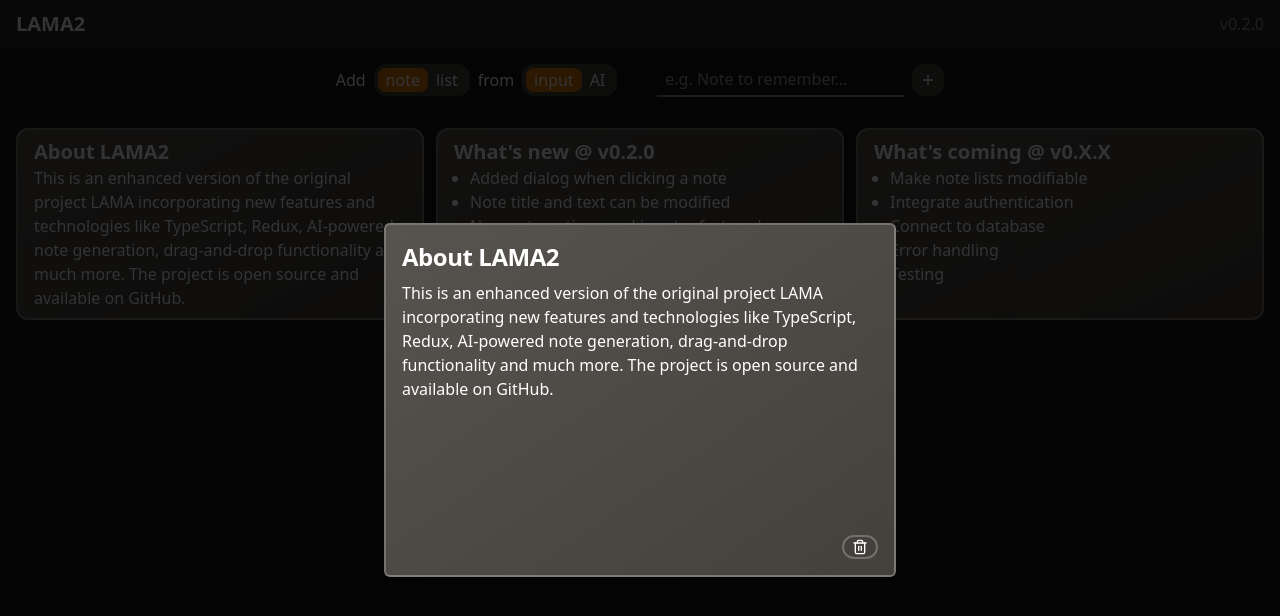
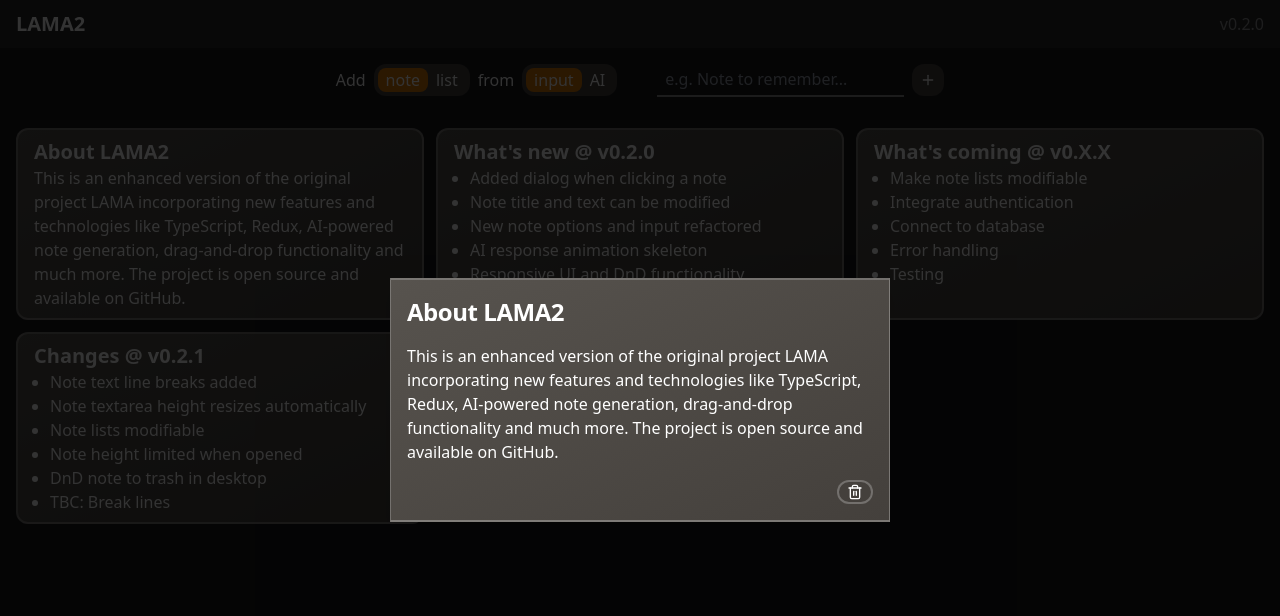
Before and after one commit to alepemu/lama2, a React (Vite) app: page / in a window 1280 px wide. Both pictures are taken after a click on the button 220 px from the left and 224 px from the top of the page. Shown: the top 616 px of the page. Built offline with nearby package versions, Linux system fonts and the light colour scheme.

Commit message:
Add list edition capabilites and scrollbar styling

```diff
--- a/package.json
+++ b/package.json
@@ -24,6 +24,7 @@
     "react-dom": "^18.2.0",
     "react-hook-form": "^7.51.0",
     "react-redux": "^9.1.0",
+    "react-textarea-autosize": "^8.5.3",
     "tailwind-merge": "^2.2.1",
     "tailwindcss-animate": "^1.0.7"
   },
--- a/src/assets/mocks.json
+++ b/src/assets/mocks.json
@@ -34,5 +34,20 @@
       "typeId": 1
     },
     "id": "3"
+  },
+  {
+    "data": {
+      "title": "Changes @ v0.2.1",
+      "list": [
+        "Note text line breaks added",
+        "Note textarea height resizes automatically",
+        "Note lists modifiable",
+        "Note height limited when opened",
+        "DnD note to trash in desktop",
+        "TBC: Break lines"
+      ],
+      "typeId": 1
+    },
+    "id": "4"
   }
 ]
--- a/src/components/form/NewNoteInput.tsx
+++ b/src/components/form/NewNoteInput.tsx
@@ -52,6 +52,7 @@ export function NewNoteInput() {
             name="input"
             type="text"
             placeholder={noteInputText[type][method]}
+            autoComplete="off"
             className="bg-transparent py-1 px-2 border-b-2 border-white/50 focus:outline-none"
           />
           <button
--- a/src/components/notes/NoteClose.tsx
+++ b/src/components/notes/NoteClose.tsx
@@ -3,6 +3,7 @@ import { CSSProperties } from "react";
 import { NoteCloseProps } from "@/types";
 
 const NoteClose = ({ data, style, isDragging }: NoteCloseProps) => {
+  const { typeId } = data;
   const inlineStyles: CSSProperties = {
     opacity: isDragging ? "0.75" : "1",
     border: isDragging ? "2px dashed white" : "",
@@ -16,8 +17,8 @@ const NoteClose = ({ data, style, isDragging }: NoteCloseProps) => {
       className="flex flex-col justify-start min-w-80 h-full overflow-hidden bg-gradient-to-br from-stone-600 to-stone-700 px-4 py-2 rounded-xl border-2 border-white/25"
     >
       <h1 className="font-bold text-xl">{data.title}</h1>
-      {data.text && <p>{data.text}</p>}
-      {data.list && (
+      {typeId === 0 && <p className="whitespace-pre-line">{data.text}</p>}
+      {typeId === 1 && (
         <ul className="list-disc ml-4">
           {data.list?.map((item, index) => (
             <li key={index} className="break-words">
--- a/src/components/notes/NoteOpen.tsx
+++ b/src/components/notes/NoteOpen.tsx
@@ -11,10 +11,11 @@ import {
   DialogTitle,
 } from "@/components/shadcn/Dialog";
 import { ListItem } from "@/components/notes/list/ListItem";
+import TextareaAutosize from "react-textarea-autosize";
 // Types
 import { NoteOpenProps } from "@/types";
-
-import { /*Palette,*/ Trash2 } from "lucide-react";
+// Icons
+import { Trash2 } from "lucide-react";
 
 export function NoteOpen({ id, data, close }: NoteOpenProps) {
   const { typeId } = data;
@@ -24,18 +25,10 @@ export function NoteOpen({ id, data, close }: NoteOpenProps) {
   const [listItem, setListItem] = useState<string>("");
   const dispatch = useAppDispatch();
 
-  const updateListItem = (index: number, newItem: string) => {
-    if (newItem === "") {
+  const updateListItem = (index: number, updatedItem: string) => {
     setList((list) => {
       const newList = [...(list ?? [])];
-        newList.splice(index, 1);
-        return newList;
-      });
-      return;
-    }
-    setList((list) => {
-      const newList = [...(list ?? [])];
-      newList[index] = newItem;
+      newList[index] = updatedItem;
       return newList;
     });
   };
@@ -45,8 +38,6 @@ export function NoteOpen({ id, data, close }: NoteOpenProps) {
 
     let updatedList = list;
     if (listItem) {
-      console.log("eeeh");
-      console.log(listItem);
       updatedList = [...(list ?? []), listItem];
       setList(updatedList);
       setListItem("");
@@ -58,7 +49,12 @@ export function NoteOpen({ id, data, close }: NoteOpenProps) {
     close();
   };
 
-  // const handleEditList = (event: React.FormEvent) => {};
+  const handleEditList = (event: React.FormEvent) => {
+    event.preventDefault();
+    if (listItem === "") return;
+    setList((list) => [...(list ?? []), listItem]);
+    setListItem("");
+  };
 
   const handleDelete = () => {
     dispatch(deleteNoteById(id));
@@ -67,17 +63,14 @@ export function NoteOpen({ id, data, close }: NoteOpenProps) {
 
   return (
     <DialogContent
-      className="w-5/6 bg-gradient-to-br from-stone-600 to-stone-700 text-white border-2 border-white/25"
-      onInteractOutside={(event) => {
-        handleEditNote(event as any);
-      }}
+      className="bg-gradient-to-br from-stone-600 to-stone-700 text-white border-y-2 border-white/25"
+      onInteractOutside={(event) => handleEditNote(event as any)}
     >
-      <form onSubmit={handleEditNote} className="space-y-2">
       <DialogHeader>
         <DialogTitle>
           <input
             name="title"
-              placeholder="Title..."
+            placeholder="Title"
             tabIndex={-1}
             value={title}
             onChange={(event) => setTitle(event.target.value)}
@@ -85,36 +78,52 @@ export function NoteOpen({ id, data, close }: NoteOpenProps) {
           />
         </DialogTitle>
       </DialogHeader>
-        {text && (
-          <textarea
+      {typeId === 0 && (
+        <TextareaAutosize
           name="text"
-            placeholder="Content..."
+          placeholder="Note"
           tabIndex={-1}
           value={text}
           onChange={(event) => setText(event.target.value)}
-            className="w-full resize-none h-60 bg-transparent focus:outline-none text-base"
+          className="resize-none bg-transparent focus:outline-none text-base"
         />
       )}
-        {list && (
+      {typeId === 1 && (
         <>
           <ul className="list-disc ml-4">
-              {data.list?.map((item, index) => (
-                <li key={index} className="break-words">
+            {list?.map((item, index) => {
+              const key = item + Date.now();
+              return (
+                <li key={key} className="break-words">
                   <ListItem
                     index={index}
                     item={item}
-                    updateList={(newItem) => updateListItem(index, newItem)}
+                    updateList={(updatedItem) =>
+                      updateListItem(index, updatedItem)
+                    }
+                    removeItem={() =>
+                      setList((list) => {
+                        const newList = [...(list ?? [])];
+                        newList.splice(index, 1);
+                        return newList;
+                      })
+                    }
                   />
                 </li>
-              ))}
+              );
+            })}
             <li>
+              <form onSubmit={handleEditList}>
                 <input
                   name="list-item-new"
-                  placeholder="New item..."
+                  placeholder="List item"
+                  tabIndex={-1}
                   value={listItem}
+                  autoComplete="off"
                   onChange={(event) => setListItem(event.target.value)}
                   className="w-4/5 bg-transparent focus:outline-none text-base"
                 />
+              </form>
             </li>
           </ul>
         </>
@@ -123,14 +132,7 @@ export function NoteOpen({ id, data, close }: NoteOpenProps) {
         <Button className="bg-stone-700 !px-1" onClick={handleDelete}>
           <Trash2 className="h-4" />
         </Button>
-          {/* <Button className="bg-black/50 !px-1">
-            <Palette className="h-4" />
-          </Button> */}
-          {/* <Button type="submit" className="bg-green-700">
-            Save
-          </Button> */}
       </DialogFooter>
-      </form>
     </DialogContent>
   );
 }
--- a/src/components/shadcn/Dialog.tsx
+++ b/src/components/shadcn/Dialog.tsx
@@ -35,7 +35,7 @@ const DialogContent = React.forwardRef<
     <DialogPrimitive.Content
       ref={ref}
       className={cn(
-        "fixed left-[50%] top-[50%] z-50 grid w-full max-w-lg translate-x-[-50%] translate-y-[-50%] gap-4 border bg-background p-4 shadow-lg duration-200 data-[state=open]:animate-in data-[state=closed]:animate-out data-[state=closed]:fade-out-0 data-[state=open]:fade-in-0 data-[state=closed]:zoom-out-95 data-[state=open]:zoom-in-95 data-[state=closed]:slide-out-to-left-1/2 data-[state=closed]:slide-out-to-top-[48%] data-[state=open]:slide-in-from-left-1/2 data-[state=open]:slide-in-from-top-[48%] rounded-md",
+        "fixed left-[50%] top-[50%] z-50 grid w-full max-w-[500px] max-h-3/4 translate-x-[-50%] translate-y-[-50%] gap-4 border bg-background p-4 shadow-lg duration-200 data-[state=open]:animate-in data-[state=closed]:animate-out data-[state=closed]:fade-out-0 data-[state=open]:fade-in-0 data-[state=closed]:zoom-out-95 data-[state=open]:zoom-in-95 data-[state=closed]:slide-out-to-left-1/2 data-[state=closed]:slide-out-to-top-[48%] data-[state=open]:slide-in-from-left-1/2 data-[state=open]:slide-in-from-top-[48%] overflow-y-scroll",
         className
       )}
       {...props}
--- a/src/index.css
+++ b/src/index.css
@@ -5,3 +5,11 @@
 .animate-fade-in {
   @apply animate-note-fade-in;
 }
+
+::-webkit-scrollbar {
+  width: 5px;
+}
+
+::-webkit-scrollbar-thumb {
+  background: #78716c;
+}
--- a/src/services/createNote.ts
+++ b/src/services/createNote.ts
@@ -27,9 +27,10 @@ const createNewNote = async (
     // newNote.list = data.list;
     await new Promise((resolve) => setTimeout(resolve, 3000));
     newNote.text = "Sorry, the server is currently down ):";
+    newNote.list = ["Sorry, the server is currently down ):"];
   } else if (method === "manual") {
-    newNote.text = typeId === 0 ? "note" : undefined;
-    newNote.list = typeId === 1 ? Array(3).fill("item") : undefined;
+    newNote.text = typeId === 0 ? "" : undefined;
+    newNote.list = typeId === 1 ? [] : undefined;
   }
 
   return newNote;
--- a/src/utils/placeholders.ts
+++ b/src/utils/placeholders.ts
@@ -4,7 +4,7 @@
       ai: "e.g. Definition of closure...",
     },
     list: {
-      manual: "e.g. List of chores to do...",
+      manual: "e.g. List of tasks...",
       ai: "e.g. Steps to boil an egg...",
     },
   };
--- a/tailwind.config.js
+++ b/tailwind.config.js
@@ -8,6 +8,11 @@ export default {
         "spin-slow": "spin 1.5s linear infinite",
         "note-fade-in": "fadeIn 1.5s ease-in-out",
         "dashboard-intro": "fadeIn 0.5s ease-in",
+      },
+      maxHeight: {
+        "1/4": "25%",
+        "1/2": "50%",
+        "3/4": "75%",
       },
       keyframes: {
         bounceX: {
```
Also changed, not shown: src/components/notes/list/ListItem.tsx (+17 -5 lines), 1 other file (tests, documents, lock files or other folders). Lines whose indentation alone changed are shown as unchanged.
